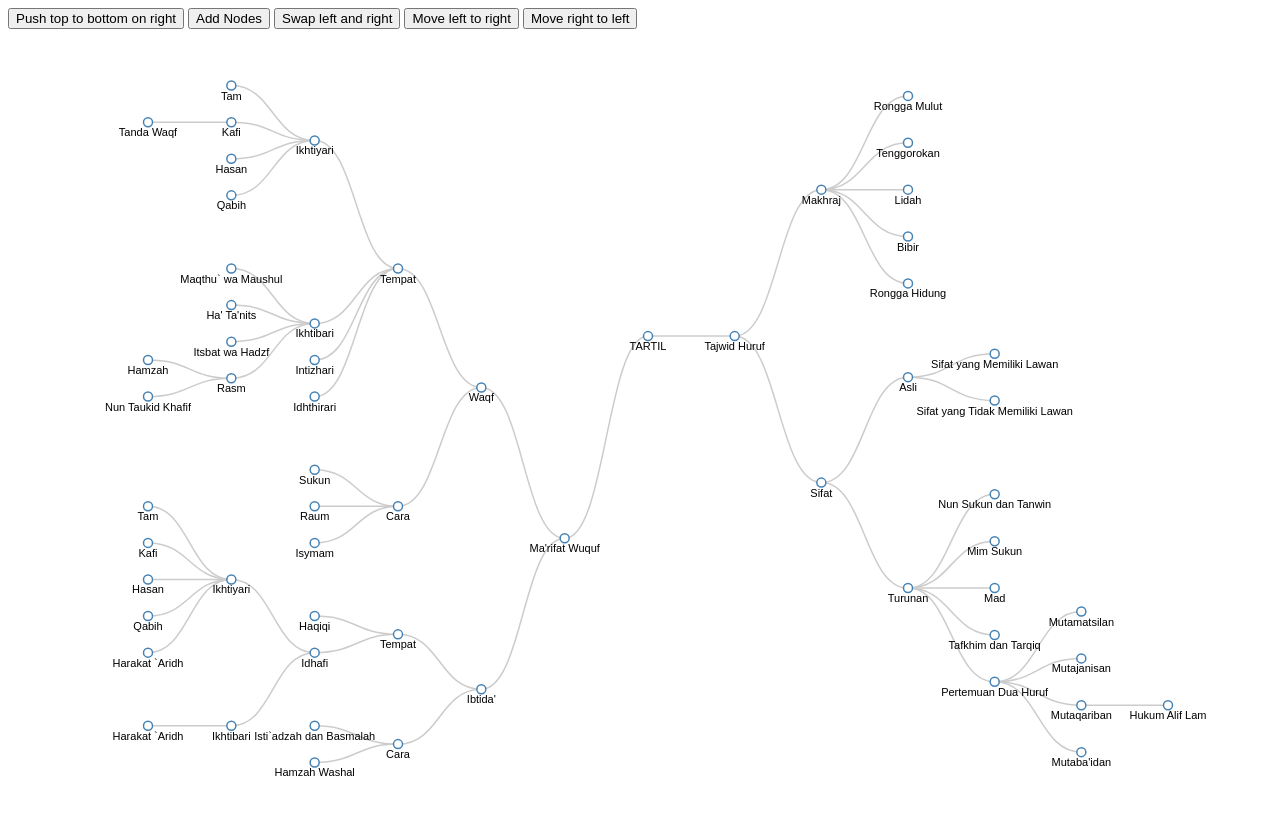
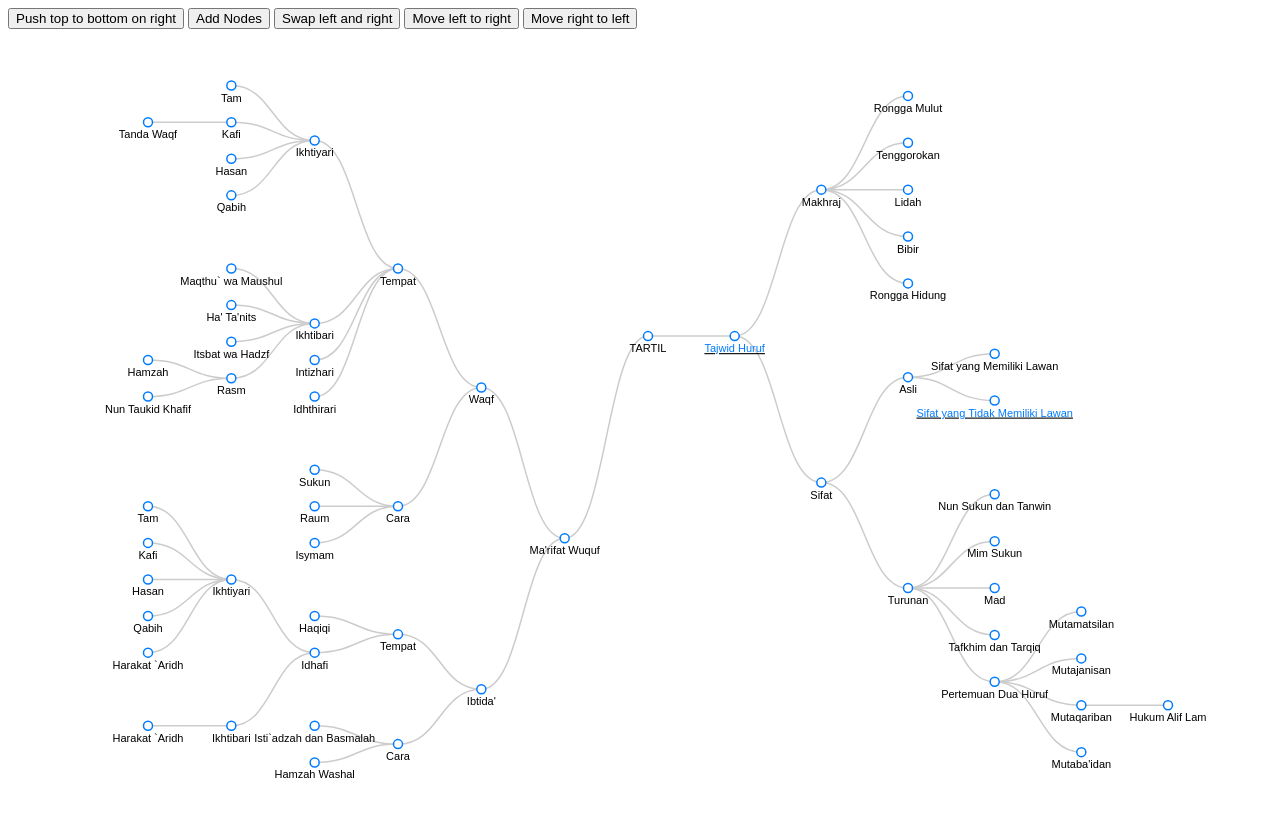
Before and after one commit to habibrosyad/d3-mindmap, a plain HTML site: page index.html in a window 1280 px wide. Drawn offline with nearby package versions, Linux system fonts and the light colour scheme.

Commit message:
Support url on text nodes

```diff
--- a/index.html
+++ b/index.html
@@ -9,8 +9,16 @@
       .node circle {
         cursor: pointer;
         fill: #fff;
-        stroke: steelblue;
+        stroke: #007bff;
         stroke-width: 1.5px;
+      }
+
+      .node a {
+        text-decoration: underline;
+      }
+
+      .node a text {
+        fill: #007bff;
       }
 
       .node text {
@@ -25,7 +33,7 @@
       }
 
       .node.selected circle {
-        fill: green;
+        fill: #007bff;
       }
     </style>
   </head>
@@ -42,20 +50,23 @@
     </div>
     <script type="text/javascript" src="mindmap.js"></script>
     <script type="text/javascript">
-      var getDims = function(){
-        var w=window,d=document,e=d.documentElement,g=d.getElementsByTagName('body')[0],x=w.innerWidth||e.clientWidth||g.clientWidth,y=w.innerHeight||e.clientHeight||g.clientHeight;
+      const getDims = function(){
+        const w=window,
+            d=document,
+            e=d.documentElement,
+            g=d.getElementsByTagName('body')[0],
+            x=w.innerWidth||e.clientWidth||g.clientWidth,
+            y=w.innerHeight||e.clientHeight||g.clientHeight;
         return {width: x, height: y};
       };
-      var dims = getDims();
-      var chart = MindMap()
+      const dims = getDims();
+      const chart = MindMap()
         .width(dims.width)
         .height(dims.height-10)
         .text(function(d){
           return d.name || d.text;
         })
         .click(function(d){
-          console.log(d);
-
           // Find previously selected, unselect
           d3.select(".selected").classed("selected", false);
 
@@ -93,20 +104,20 @@
           chart.update();
         });
 
-      var loadJSON = function(fileName){
+      const loadJSON = function(fileName){
         d3.json("/data/"+fileName, function(json) {
           var i=0, l=json.children.length;
           update(json);
         });
       };
 
-      var loadFreeMind = function(fileName){
+      const loadFreeMind = function(fileName){
         MindMap.loadFreeMind('data/'+fileName, function(err, data){
           update(data);
         });
       };
 
-      var update = function(data){
+      const update = function(data){
         window.data = data;
         d3.select('#chart')
           .datum(data)
@@ -114,7 +125,7 @@
           ;
       };
 
-      var pushTopToBottom = function(){
+      const pushTopToBottom = function(){
         if(data.right[0]){
           if(data.right[0].children){
             data.right[0].children.push(data.right[0].children.shift());
@@ -125,7 +136,7 @@
         chart.update();
       };
 
-      var addNodes = function(){
+      const addNodes = function(){
         if(data.right){
           if(data.right[0]){
             (data.right[0].children = data.right[0].children || []).push({name: 'test', children: [{name: 'Foo'}, {name: 'Bar'}, {name: 'None'}]});
@@ -138,15 +149,15 @@
         chart.update();
       };
 
-      var swapLeftRight = function(){
-        var tmp = data.left;
+      const swapLeftRight = function(){
+        const tmp = data.left;
         data.left = data.right;
         data.right = tmp;
         chart.update();
       };
 
-      var moveNode = function(from, to){
-        var n = data[from].shift();
+      const moveNode = function(from, to){
+        const n = data[from].shift();
         if(n){
           data[to].push(n);
         }
@@ -158,6 +169,7 @@
         "children": [
           {
             "name": "Tajwid Huruf",
+            "url": "https://google.com",
             "children": [
               {
                 "name": "Makhraj",
@@ -176,7 +188,10 @@
                     "name": "Asli",
                     "children": [
                       {"name": "Sifat yang Memiliki Lawan"},
-                      {"name": "Sifat yang Tidak Memiliki Lawan"}
+                      {
+                        "name": "Sifat yang Tidak Memiliki Lawan",
+                        "url": "https://google.com"
+                      }
                     ]
                   },
                   {
--- a/mindmap.js
+++ b/mindmap.js
@@ -1,7 +1,7 @@
 /*
   Sample Usage:
 
-  var myData = {
+  const myData = {
     "name": "Root",
     "children": [
       {
@@ -15,7 +15,7 @@
     ]
   };
 
-  var chart = MindMap()
+  const chart = MindMap()
     .width(900)
     .height(500)
     ;
@@ -26,63 +26,66 @@
     ;
 */
 
-var MindMap = function(){
+const MindMap = function() {
   "use strict";
-  var
-      margin = {top: 20, left: 120, bottom: 20, right: 120},
-      width = 960,
-      height = 500,
-      duration = 500,
-      identity = '_id',
-      handleClick = function(){},
-      text = function(d){ return d.name; },
-      idx = 0,
-      enterNode = function(node){
+  let margin = {top: 20, left: 120, bottom: 20, right: 120};
+  let width = 960;
+  let height = 500;
+  let duration = 500;
+  let identity = '_id';
+  let handleClick = function() {};
+  let text = function(d) { return d.name };
+  let idx = 0;
+  let enterNode = function(node) {
     node.append("svg:circle")
       .attr("r", 1e-6);
 
-        node.append("svg:text")
+    node.filter(function(d) { return !!d.url })
+      .append("a")
+      .attr("xlink:href", function(d) { return d.url; })
+      .attr("target", function() { return "_blank"; })
+      .on("click", function() { d3.event.stopPropagation(); })
+      .append("svg:text")
       .attr("text-anchor", "middle")
-            .attr("dy", 14)
+      .attr("dy", 16)
       .text(text)
       .style("fill-opacity", 1);
-      },
-      updateNode = function(node){
-        node.select("text")
-          .text(text);
 
+    node.filter(function(d) { return !d.url; })
+      .append("svg:text")
+      .attr("text-anchor", "middle")
+      .attr("dy", 16)
+      .text(text)
+      .style("fill-opacity", 1);
+  };
+  let updateNode = function(node) {
     node.select("circle")
       .attr("r", 4.5);
-      },
-      exitNode = function(node){
+  };
+  let exitNode = function(node) {
     node.select("circle")
       .attr("r", 1e-6);
 
     node.select("text")
       .style("fill-opacity", 1e-6);
   }
-    ;
+  let connector = MindMap.elbow;
+  let chart = function(selection) {
+    selection.each(function(root) {
+      let w = width - margin.left - margin.right;
+      let h = height - margin.top - margin.bottom;
+      let container = d3.select(this);
+      let vis = container
+          .attr("width", width)
+          .attr("height", height);
 
-  var connector = MindMap.elbow;
-
-  var chart = function(selection){
-    selection.each(function(root){
-      var w = width - margin.left - margin.right;
-      var h = height - margin.top - margin.bottom;
-      var container = d3.select(this);
-      var vis = container
-          .attr("width", width)
-          .attr("height", height)
-          ;
-      var graphRoot = vis.select('g');
+      let graphRoot = vis.select('g');
       if(!graphRoot[0][0]){
         vis = vis.append('svg:g');
       }else{
         vis = graphRoot;
       }
-      vis = vis
-      .attr("transform", "translate(" + (w/2+margin.left) + "," + margin.top + ")")
-      ;
+      vis = vis.attr("transform", "translate(" + (w/2+margin.left) + "," + margin.top + ")");
 
       if (typeof chart.selectedNode === 'undefined') {
         chart.selectedNode = root;
@@ -91,14 +94,18 @@ var MindMap = function(){
       root.x0 = h / 2;
       root.y0 = 0;
 
-      var tree = d3.layout.tree()
+      let tree = d3.layout.tree()
           .size([h, w]);
 
-      chart.update = function() { container.transition().duration(duration).call(chart); };
+      chart.update = function() {
+        container.transition().duration(duration).call(chart);
+      };
 
       // Ensure we have Left and Right node lists
       if (typeof root.left === 'undefined' && typeof root.right === 'undefined'){
-        var i=0, l = (root.children||[]).length;
+        let i=0;
+        let l = (root.children||[]).length;
+
         root.left = [];
         root.right = [];
         for(; i<l; i++){
@@ -113,30 +120,28 @@ var MindMap = function(){
       }
 
       // Compute the new tree layout.
-      var nodesLeft = tree
+      const nodesLeft = tree
         .size([h, (w/2)-20])
-        .children(function(d){
-          d.isLeft = true;
-          return (d.depth===0)?d.left:d.children;
+        .children(function(d) {
+          return (d.depth === 0) ? d.left : d.children;
         })
         .nodes(root)
         .reverse();
 
-      var nodesRight = tree
+      const nodesRight = tree
         .size([h, w/2])
-        .children(function(d){
-          d.isRight = true;
-          return (d.depth===0)?d.right:d.children;
+        .children(function(d) {
+          return (d.depth === 0) ? d.right : d.children;
         })
         .nodes(root)
         .reverse();
 
       root.children = root.left.concat(root.right);
 
-      var nodes = window.nodes = (function(left, right){
-        var root = right[right.length-1];
+      const nodes = window.nodes = (function (left, right) {
+        const root = right[right.length-1];
         left.pop();
-        left.forEach(function(node){
+        left.forEach(function(node) {
           node.y = -node.y;
           node.parent = root;
         });
@@ -144,29 +149,26 @@ var MindMap = function(){
       })(nodesLeft, nodesRight);
 
       // Update the nodes…
-      var node = vis.selectAll("g.node")
-          .data(nodes, function(d) { return d[identity] || (d[identity] = ++idx); });
+      const node = vis.selectAll("g.node")
+        .data(nodes, function(d) { return (d[identity] || (d[identity] = ++idx)); });
 
       // Enter any new nodes at the parent's previous position.
-      var nodeEnter = node.enter().append("svg:g")
+      const nodeEnter = node.enter().append("svg:g")
         .attr("class", "node")
-          .attr("transform", function(d) {
-            return "translate(" + chart.selectedNode.y0 + "," + chart.selectedNode.x0 + ")";
-          })
+        .attr("transform", function(d) { return "translate(" + chart.selectedNode.y0 + "," + chart.selectedNode.x0 + ")"; })
         .on("click", handleClick);
 
       enterNode(nodeEnter);
 
       // Transition nodes to their new position.
-      var nodeUpdate = node.transition()
+      const nodeUpdate = node.transition()
         .duration(duration)
         .attr("transform", function(d) { return "translate(" + d.y + "," + d.x + ")"; });
-
 
       updateNode(nodeUpdate);
 
       // Transition exiting nodes to the parent's new position.
-      var nodeExit = node.exit().transition()
+      const nodeExit = node.exit().transition()
         .duration(duration)
         .attr("transform", function() { return "translate(" + chart.selectedNode.y + "," + chart.selectedNode.x + ")"; })
         .remove();
@@ -174,14 +176,14 @@ var MindMap = function(){
       exitNode(nodeExit);
 
       // Update the links…
-      var link = vis.selectAll("path.link")
+      const link = vis.selectAll("path.link")
         .data(tree.links(nodes), function(d) { return d.target[identity]; });
 
       // Enter any new links at the parent's previous position.
       link.enter().insert("svg:path", "g")
         .attr("class", "link")
         .attr("d", function() {
-            var o = {x: chart.selectedNode.x0, y: chart.selectedNode.y0};
+          const o = {x: chart.selectedNode.x0, y: chart.selectedNode.y0};
           return connector({source: o, target: o});
         })
         .transition()
@@ -197,7 +199,7 @@ var MindMap = function(){
       link.exit().transition()
         .duration(duration)
         .attr("d", function() {
-            var o = {x: chart.selectedNode.x, y: chart.selectedNode.y};
+          const o = {x: chart.selectedNode.x, y: chart.selectedNode.y};
           return connector({source: o, target: o});
         })
         .remove();
@@ -252,19 +254,19 @@ var MindMap = function(){
     return chart;
   };
 
-  chart.nodeEnter = function(_){
+  chart.nodeEnter = function(_) {
     if (!arguments.length) return enterNode;
     enterNode = _;
     return chart;
   };
 
-  chart.nodeUpdate = function(_){
+  chart.nodeUpdate = function(_) {
     if (!arguments.length) return updateNode;
     updateNode = _;
     return chart;
   };
 
-  chart.nodeExit = function(_){
+  chart.nodeExit = function(_) {
     if (!arguments.length) return exitNode;
     exitNode = _;
     return chart;
@@ -282,30 +284,30 @@ var MindMap = function(){
   return chart;
 };
 
-MindMap.elbow = function (d){
-  var source = d.source;
-  var target = d.target;
-  var hy = (target.y-source.y)/2;
+MindMap.elbow = function(d) {
+  const source = d.source;
+  const target = d.target;
+  const hy = (target.y-source.y)/2;
   return `M ${source.y} ${source.x}
           C ${(source.y + target.y) / 2} ${source.x},
           ${(source.y + target.y) / 2} ${target.x},
           ${target.y} ${target.x}`
 };
 
-MindMap.loadFreeMind = function(fileName, callback){
-  d3.xml(fileName, 'application/xml', function(err, xml){
+MindMap.loadFreeMind = function(fileName, callback) {
+  d3.xml(fileName, 'application/xml', function(err, xml) {
     // Changes XML to JSON
-    var xmlToJson = function(xml) {
+    const xmlToJson = function(xml) {
 
       // Create the return object
-      var obj = {};
+      const obj = {};
 
       if (xml.nodeType == 1) { // element
         // do attributes
         if (xml.attributes.length > 0) {
         obj["@attributes"] = {};
-          for (var j = 0; j < xml.attributes.length; j++) {
-            var attribute = xml.attributes.item(j);
+          for (let j = 0; j < xml.attributes.length; j++) {
+            const attribute = xml.attributes.item(j);
             obj["@attributes"][attribute.nodeName] = attribute.nodeValue;
           }
         }
@@ -315,14 +317,14 @@ MindMap.loadFreeMind = function(fileName, callback){
 
       // do children
       if (xml.hasChildNodes()) {
-        for(var i = 0; i < xml.childNodes.length; i++) {
-          var item = xml.childNodes.item(i);
-          var nodeName = item.nodeName;
+        for(let i = 0; i < xml.childNodes.length; i++) {
+          const item = xml.childNodes.item(i);
+          const nodeName = item.nodeName;
           if (typeof(obj[nodeName]) == "undefined") {
             obj[nodeName] = xmlToJson(item);
           } else {
             if (typeof(obj[nodeName].push) == "undefined") {
-              var old = obj[nodeName];
+              const old = obj[nodeName];
               obj[nodeName] = [];
               obj[nodeName].push(old);
             }
@@ -332,10 +334,15 @@ MindMap.loadFreeMind = function(fileName, callback){
       }
       return obj;
     };
-    var js = xmlToJson(xml);
-    var data = js.map.node;
-    var parseData = function(data, direction){
-      var key, i, l, dir = direction, node = {}, child;
+    const js = xmlToJson(xml);
+    const data = js.map.node;
+    const parseData = function(data, direction) {
+      let key;
+      let i;
+      let l;
+      let dir = direction;
+      let node = {};
+      let child;
       for(key in data['@attributes']){
         node[key.toLowerCase()] = data['@attributes'][key];
       }
@@ -352,7 +359,7 @@ MindMap.loadFreeMind = function(fileName, callback){
       }
       return node;
     };
-    var root = parseData(data, 'right');
+    const root = parseData(data, 'right');
 
     return callback(err, root);
   });
```
Lines whose indentation alone changed are shown as unchanged.
